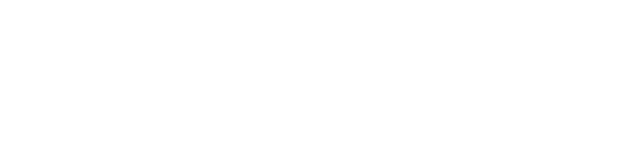
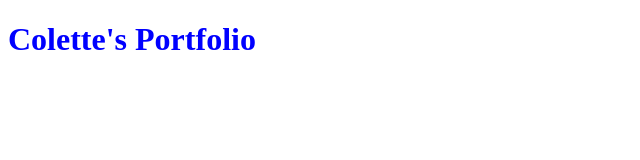
Before and after one commit to colette2020/colette2020.github.io, a plain HTML site: page index.html in a window 1280 px wide. Shown: the whole page, without its empty margins (0-640 px from the left). Drawn offline with Linux system fonts and the light colour scheme.

Commit message:
Adding css

```diff
--- a/assets/main.css
+++ b/assets/main.css
@@ -1,3 +1,3 @@
-h1 {
-    color: blue;
+h1{
+ color: blue;
 }
--- a/index.html
+++ b/index.html
@@ -0,0 +1,12 @@
+<!DOCTYPE html>
+<html lang="en">
+<head>
+    <meta charset="UTF-8">
+    <meta name="viewport" content="width=<>, initial-scale=1.0">
+    <title>Colette's Portfolio</title>
+    <link rel="stylesheet" href="assets/main.css" />
+</head>
+<body>
+    <h1>Colette's Portfolio</h1>
+</body>
+</html>
```
